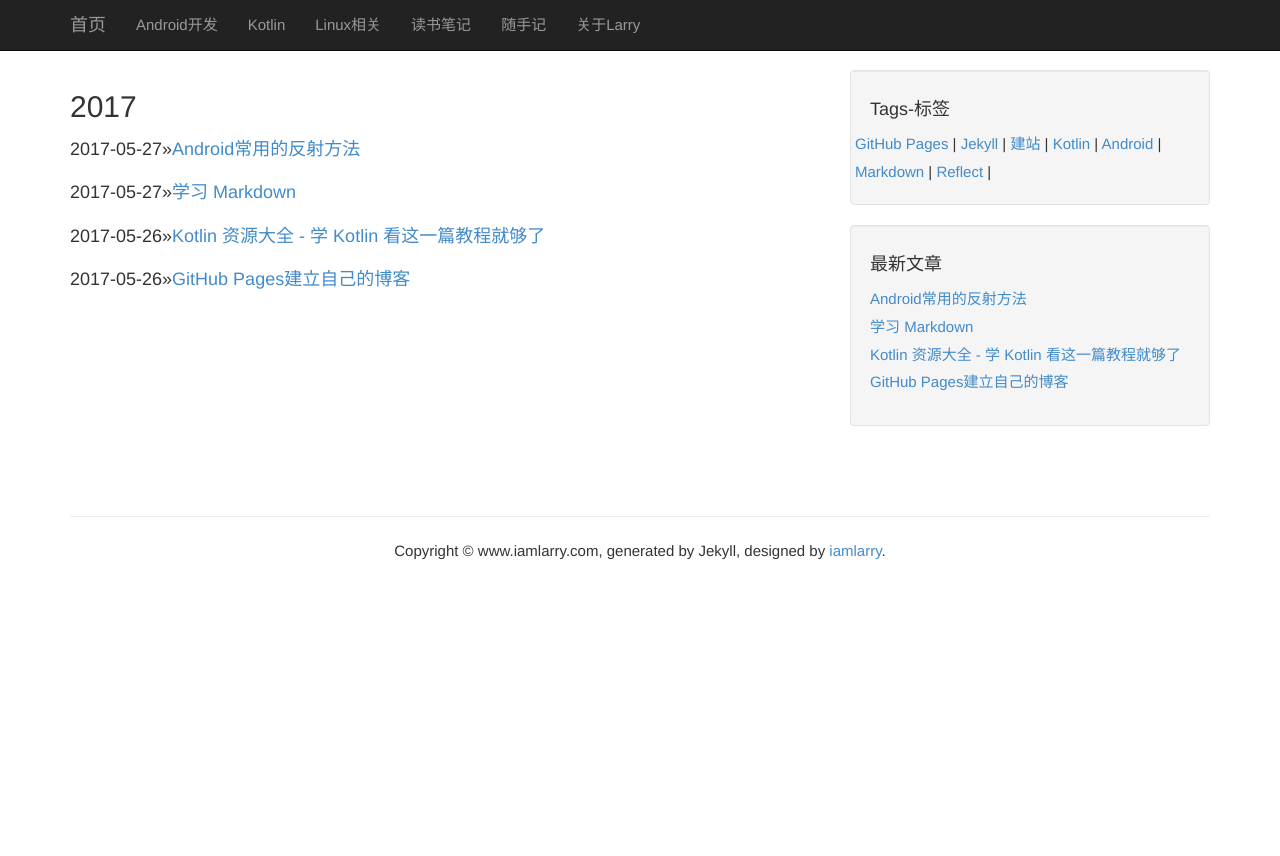
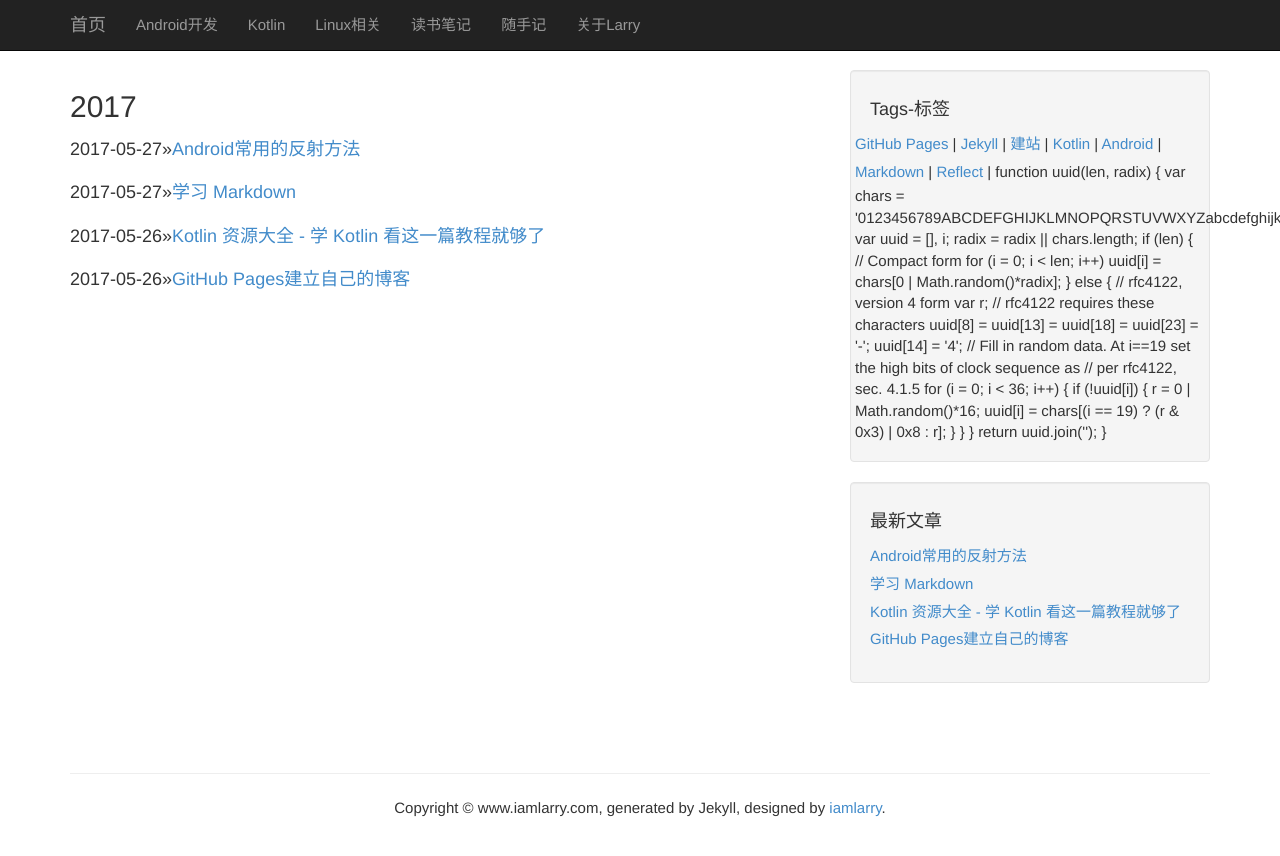
Before and after one commit to FightingLarry/FightingLarry.github.io, a Jekyll site: the page built from archives.md, in a window 1280 px wide. Shown: the top 856 px of the page. Built offline with Jekyll 4.4.1, drawn with Linux system fonts in a browser that asks for light colours.

Commit message:
Larry
uuid

```diff
--- a/_includes/categories.html
+++ b/_includes/categories.html
@@ -1,3 +1,33 @@
 {% for tag in site.tags %}
-    <a href="/tags.html#{{ tag[0] }}"> {{ tag[0] }}</a> |
+    <a href="/tags.html?id=uuid(10,16)#{{ tag[0] }}"> {{ tag[0] }}</a> |
 {% endfor %}
+
+
+function uuid(len, radix) {
+  var chars = '0123456789ABCDEFGHIJKLMNOPQRSTUVWXYZabcdefghijklmnopqrstuvwxyz'.split('');
+  var uuid = [], i;
+  radix = radix || chars.length;
+
+  if (len) {
+   // Compact form
+   for (i = 0; i < len; i++) uuid[i] = chars[0 | Math.random()*radix];
+  } else {
+   // rfc4122, version 4 form
+   var r;
+
+   // rfc4122 requires these characters
+   uuid[8] = uuid[13] = uuid[18] = uuid[23] = '-';
+   uuid[14] = '4';
+
+   // Fill in random data. At i==19 set the high bits of clock sequence as
+   // per rfc4122, sec. 4.1.5
+   for (i = 0; i < 36; i++) {
+    if (!uuid[i]) {
+     r = 0 | Math.random()*16;
+     uuid[i] = chars[(i == 19) ? (r & 0x3) | 0x8 : r];
+    }
+   }
+  }
+
+  return uuid.join('');
+}
```
